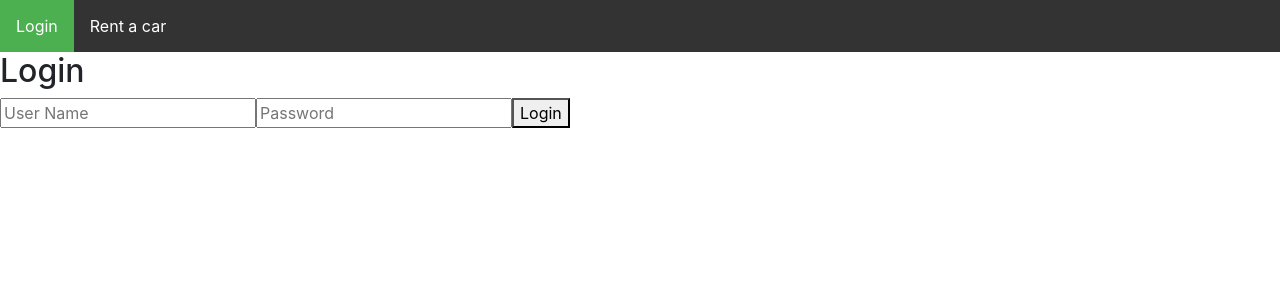
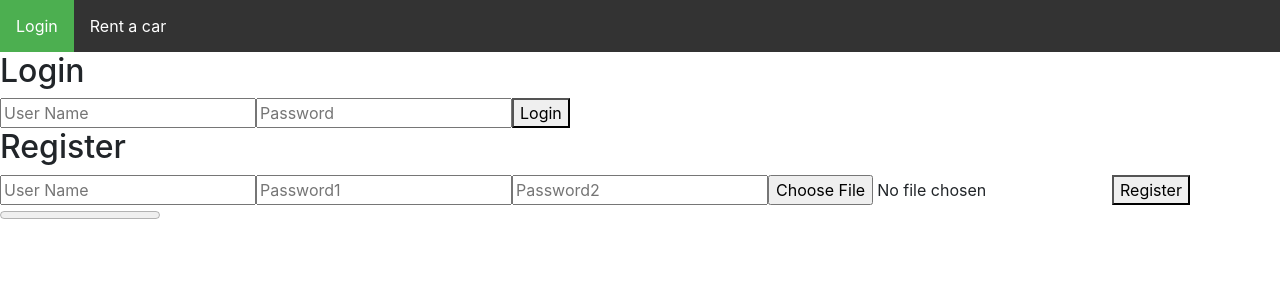
Before and after one commit to fiske-halsen/4SemSecruityFrontend, a React (Create React App) app: page / in a window 1280 px wide. Shown: the top 300 px of the page. Built offline with nearby package versions, Linux system fonts and the light colour scheme.

Commit message:
man kan uploade driver license når man register

```diff
--- a/package.json
+++ b/package.json
@@ -8,6 +8,7 @@
     "@testing-library/react": "^11.1.1",
     "@testing-library/user-event": "^12.2.0",
     "bootstrap": "^4.6.0",
+    "firebase": "^8.5.0",
     "react": "^17.0.1",
     "react-dom": "^17.0.1",
     "react-router-dom": "^5.2.0",
--- a/src/components/AllCars.js
+++ b/src/components/AllCars.js
@@ -4,6 +4,7 @@ import "bootstrap/dist/css/bootstrap.min.css";
 import RentCar from "./RentCar";
 import {
   NavLink,
+  Link,
   Route,
   useParams,
   useRouteMatch,
@@ -48,7 +49,7 @@ const User = ({ reloadTable, setReloadTable }) => {
                         Rent car
                       </NavLink>
                     ) : (
-                      <NavLink to={`/`}>Rent car</NavLink>
+                      <Link to={`/`}>Rent car</Link>
                     )}
                   </button>
                 </tr>
--- a/src/components/App.js
+++ b/src/components/App.js
@@ -6,6 +6,7 @@ import AllRentals from "./AllRentals";
 import AllCars from "./AllCars";
 import { Switch, Route } from "react-router-dom";
 import MyRentals from "./MyRentals";
+import Register from "./Register";
 
 function App() {
   const [loggedIn, setLoggedIn] = useState(false);
@@ -26,6 +27,15 @@ function App() {
       });
   };
 
+  const register = (user, pass1, pass2, imgUrl) => {
+    facade
+      .register(user, pass1, pass2, imgUrl)
+      .then((res) => setLoggedIn(true), setError(""))
+      .catch((err) => {
+        setError("Wrong username or password");
+      });
+  };
+
   return (
     <div>
       <Header token={facade.getToken()} />
@@ -34,6 +44,7 @@ function App() {
           <div>
             <Route exact path="/">
               <LogIn login={login} />
+              <Register register={register} />
               <p>{error}</p>
             </Route>
             <Route exact path="/rentcar">
--- a/src/components/Register.js
+++ b/src/components/Register.js
@@ -0,0 +1,75 @@
+import React, { useState, useEffect } from "react";
+import facade from "../utils/apiFacade";
+import "bootstrap/dist/css/bootstrap.min.css";
+import { storage } from "../firebase/index";
+
+function Register({ register }) {
+  const init = { username: "", password1: "", password2: "" };
+  const [registerCredentials, setRegisterCredentials] = useState(init);
+  const [image, setImage] = useState(null);
+  const [progress, setProgress] = useState(0);
+  const [imgUrl, setUrl] = useState("");
+
+  const performRegister = (evt) => {
+    evt.preventDefault();
+    setTimeout(() => {
+      register(
+        registerCredentials.username,
+        registerCredentials.password1,
+        registerCredentials.password2,
+        imgUrl
+      );
+    }, 1000);
+    const uploadTask = storage.ref(`images/${image.name}`).put(image);
+    uploadTask.on(
+      "state_changed",
+      (snapshot) => {
+        const progress = Math.round(
+          (snapshot.bytesTransferred / snapshot.totalBytes) * 100
+        );
+        setProgress(progress);
+      },
+      (error) => {
+        console.log(error);
+      },
+      () => {
+        storage
+          .ref("images")
+          .child(image.name)
+          .getDownloadURL()
+          .then((imgUrl) => {
+            setUrl(imgUrl);
+          });
+      }
+    );
+  };
+
+  const onChangeImage = (e) => {
+    if (e.target.files[0]) {
+      setImage(e.target.files[0]);
+    }
+  };
+
+  const onChange = (evt) => {
+    setRegisterCredentials({
+      ...registerCredentials,
+      [evt.target.id]: evt.target.value,
+    });
+  };
+
+  return (
+    <div>
+      <h2>Register</h2>
+      <form onChange={onChange}>
+        <input placeholder="User Name" id="username" />
+        <input placeholder="Password1" id="password1" />
+        <input placeholder="Password2" id="password2" />
+        <input type="file" onChange={onChangeImage} />
+        <button onClick={performRegister}>Register</button>
+        <progress value={progress} max="100" />
+      </form>
+    </div>
+  );
+}
+
+export default Register;
--- /dev/null
+++ b/src/firebase/index.js
@@ -0,0 +1,17 @@
+import firebase from "firebase/app";
+import "firebase/storage";
+
+const firebaseConfig = {
+  apiKey: "AIzaSyDYKAvrWm7cqBxwX5hJdBbXiI4pZD2yFEE",
+  authDomain: "semsecurityfileupload.firebaseapp.com",
+  projectId: "semsecurityfileupload",
+  storageBucket: "semsecurityfileupload.appspot.com",
+  messagingSenderId: "214360940377",
+  appId: "1:214360940377:web:7a804abd5033ea75d47648",
+};
+
+firebase.initializeApp(firebaseConfig);
+
+const storage = firebase.storage();
+
+export { storage, firebase as default };
--- a/src/utils/apiFacade.js
+++ b/src/utils/apiFacade.js
@@ -32,6 +32,20 @@ function apiFacade() {
     });
 
     return fetch(URL + "/api/login", options)
+      .then(handleHttpErrors)
+      .then((res) => {
+        setToken(res.token);
+      });
+  };
+
+  const register = (user, password1, password2, imgUrl) => {
+    const options = makeOptions("POST", true, {
+      username: user,
+      password1: password1,
+      password2: password2,
+      imgUrl: imgUrl,
+    });
+    return fetch(URL + "/api/login/register", options)
       .then(handleHttpErrors)
       .then((res) => {
         setToken(res.token);
@@ -142,6 +156,7 @@ function apiFacade() {
     deleteRental,
     getUserName,
     fetchAllRentalsOneUser,
+    register,
   };
 }
 
```
Also changed, not shown: 1 other file (tests, documents, lock files or other folders).
